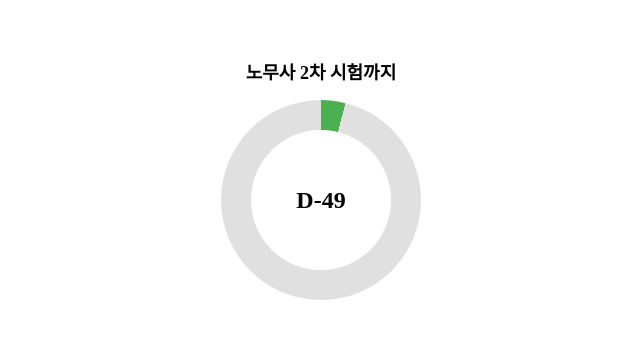
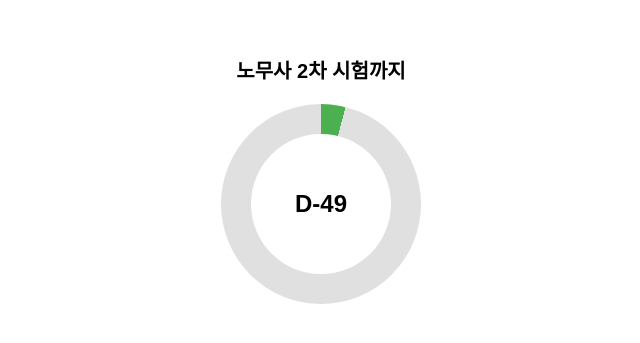
Before and after one commit to moon-woon/notiondday, a plain HTML site: page index.html in a window 1280 px wide. Shown: the part 221-564 px from the top of the page, 319-959 px from the left. Drawn offline with Linux system fonts and the light colour scheme.

Commit message:
Update index.html

```diff
--- a/index.html
+++ b/index.html
@@ -9,15 +9,17 @@
       background: transparent;
       display: flex;
       flex-direction: column;
+      align-items: center;
       justify-content: center;
-      align-items: center;
       height: 100vh;
+      font-family: sans-serif;
     }
 
-    .label {
-      font-size: 18px;
+    .title {
+      font-size: 20px;
       font-weight: bold;
-      margin-bottom: 16px;
+      margin-bottom: 20px;
+      color: black;
     }
 
     .donut-chart {
@@ -25,7 +27,10 @@
       aspect-ratio: 1 / 1;
       border-radius: 50%;
       position: relative;
-      background: conic-gradient(#4caf50 0deg, #e0e0e0 0deg 360deg);
+      background: conic-gradient(
+        #4caf50 0deg,
+        #e0e0e0 0deg 360deg
+      );
     }
 
     .donut-chart::before {
@@ -33,6 +38,7 @@
       position: absolute;
       inset: 15%;
       border-radius: 50%;
+      background-color: white;
       z-index: 1;
     }
 
@@ -43,39 +49,26 @@
       transform: translate(-50%, -50%);
       font-size: 24px;
       font-weight: bold;
+      color: black;
       z-index: 2;
     }
 
-    /* 다크 모드 및 라이트 모드 대응 */
+    /* 다크모드 대응 */
     @media (prefers-color-scheme: dark) {
+      .title {
+        color: white;
+      }
       .donut-chart::before {
-        background: #111; /* 다크모드 중앙 배경 */
+        background-color: #111;
       }
-      .donut-text,
-      .label {
-        color: #ffffff;
-      }
-      .donut-chart {
-        background: conic-gradient(#4caf50 0deg, #444 0deg 360deg);
-      }
-    }
-
-    @media (prefers-color-scheme: light) {
-      .donut-chart::before {
-        background: #ffffff; /* 라이트모드 중앙 배경 */
-      }
-      .donut-text,
-      .label {
-        color: #000000;
-      }
-      .donut-chart {
-        background: conic-gradient(#4caf50 0deg, #e0e0e0 0deg 360deg);
+      .donut-text {
+        color: white;
       }
     }
   </style>
 </head>
 <body>
-  <div class="label">노무사 2차 시험까지</div>
+  <div class="title">노무사 2차 시험까지</div>
   <div class="donut-chart" id="chart">
     <div class="donut-text" id="text">D-?</div>
   </div>
@@ -88,7 +81,7 @@
     const end = new Date("2025-08-30");
 
     const today = new Date();
-    today.setHours(0, 0, 0, 0);  // ✅ 오늘 날짜를 0시 기준으로 고정
+    today.setHours(0, 0, 0, 0); // 자정 기준으로 날짜 비교
 
     const totalDays = Math.ceil((end - start) / (1000 * 60 * 60 * 24));
     const remainingDays = Math.max(0, Math.floor((end - today) / (1000 * 60 * 60 * 24)));
```
